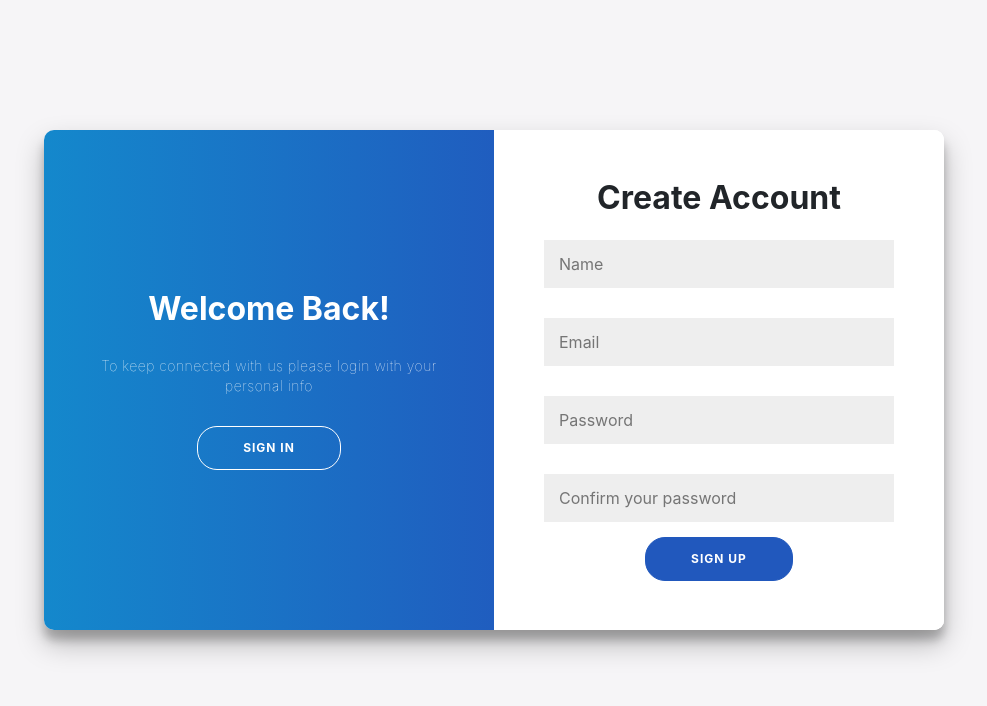
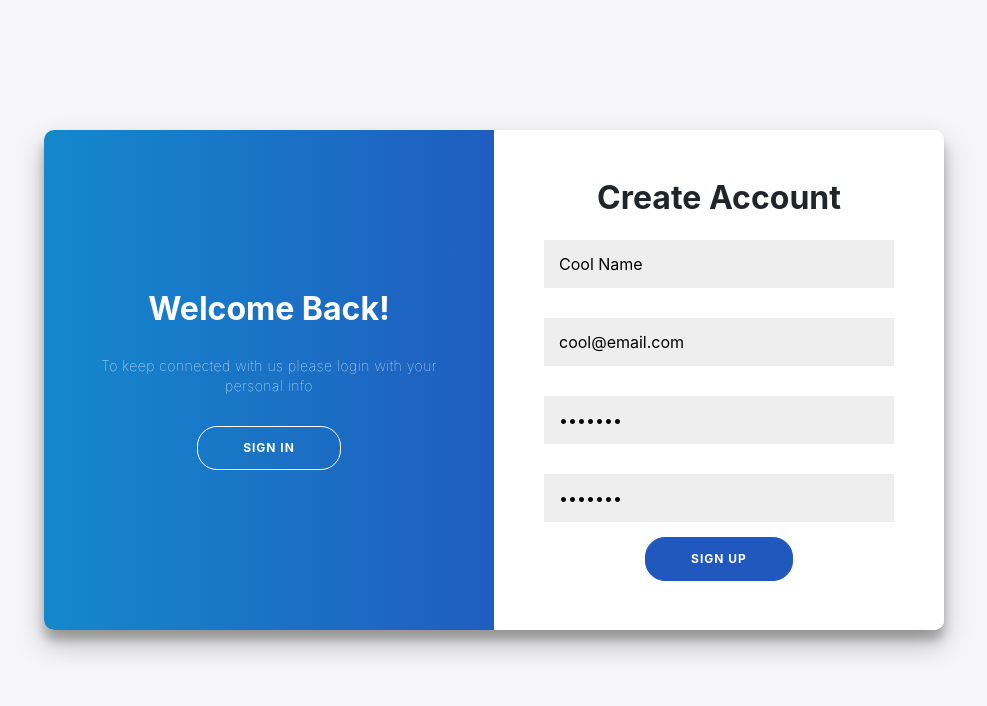
Before and after one commit to AngelCruzL/tsx-calendar, a React (Vite) app: page /login in a window 1280 px wide. Both pictures are taken after a click on the button "SIGN UP". Shown: the top 706 px of the page, without its empty margins (146-1133 px from the left). Built offline with nearby package versions, Linux system fonts and the light colour scheme; no server answers.

Commit message:
feat: adding auth state on register

```diff
--- a/src/actions/auth.ts
+++ b/src/actions/auth.ts
@@ -25,6 +25,28 @@ export const startLogin = (email: string, password: string) => {
   };
 };
 
+// prettier-ignore
+export const startRegister = (email: string, password: string, name:string) => {
+  return async (dispatch:Dispatch) => {
+    const res = await fetchWithoutToken('auth/new', { email, password, name }, "POST")
+    const body = await res.json();
+
+    if (body.ok) {
+      localStorage.setItem('token', body.token);
+      localStorage.setItem('token-init-date', String(new Date().getTime()));
+
+      dispatch(
+        login({
+          name: body.name,
+          uid: body.uid,
+        })
+      );
+    } else {
+      Swal.fire('Error', body.msg, 'error');
+    }
+  }
+}
+
 const login = (user: User) => ({
   type: ActionTypes.authLogin,
   payload: user,
--- a/src/components/auth/LoginScreen.tsx
+++ b/src/components/auth/LoginScreen.tsx
@@ -1,8 +1,9 @@
 import React from 'react';
 import { useDispatch } from 'react-redux';
+import Swal from 'sweetalert2';
 
 import { useForm } from '../../hooks/useForm';
-import { startLogin } from '../../actions/auth';
+import { startLogin, startRegister } from '../../actions/auth';
 
 import './login.css';
 
@@ -19,7 +20,16 @@ function LoginScreen() {
     loginPassword: '1234567',
   });
 
+  const [formRegisterValues, handleRegisterInputChange] = useForm({
+    registerName: 'Cool Name',
+    registerEmail: 'cool@email.com',
+    registerPassword: '1234567',
+    registerPasswordConfirmation: '1234567',
+  });
+
   const { loginEmail, loginPassword } = formLoginValues;
+  // prettier-ignore
+  const { registerEmail,registerName,registerPassword,registerPasswordConfirmation } = formRegisterValues;
 
   const toggleSignInState = (signInForm = true) => {
     const container = document.getElementById('container');
@@ -30,9 +40,17 @@ function LoginScreen() {
         : container.classList.remove('right-panel-active');
   };
 
+  const handleRegister = (e: React.FormEvent<HTMLFormElement>) => {
+    e.preventDefault();
+
+    if (registerPassword.trim() !== registerPasswordConfirmation.trim())
+      return Swal.fire('Error', 'Las contraseñas deben ser iguales', 'error');
+
+    dispatch(startRegister(registerEmail, registerPassword, registerName));
+  };
+
   const handleLogin = (e: React.FormEvent<HTMLFormElement>) => {
     e.preventDefault();
-
     dispatch(startLogin(loginEmail, loginPassword));
   };
 
@@ -40,15 +58,39 @@ function LoginScreen() {
     <div className="wrapper">
       <div className="center-container" id="container">
         <div className="form-container sign-up-container">
-          <form className="form-login">
+          <form className="form-login" onSubmit={handleRegister}>
             <h2 className="h2">Create Account</h2>
-            <input className="input" type="text" placeholder="Name" />
-            <input className="input" type="email" placeholder="Email" />
-            <input className="input" type="password" placeholder="Password" />
+            <input
+              className="input"
+              type="text"
+              placeholder="Name"
+              name="registerName"
+              value={registerName}
+              onChange={handleRegisterInputChange}
+            />
+            <input
+              className="input"
+              type="email"
+              placeholder="Email"
+              name="registerEmail"
+              value={registerEmail}
+              onChange={handleRegisterInputChange}
+            />
+            <input
+              className="input"
+              type="password"
+              placeholder="Password"
+              name="registerPassword"
+              value={registerPassword}
+              onChange={handleRegisterInputChange}
+            />
             <input
               className="input"
               type="password"
               placeholder="Confirm your password"
+              name="registerPasswordConfirmation"
+              value={registerPasswordConfirmation}
+              onChange={handleRegisterInputChange}
             />
             <button className="button">Sign Up</button>
           </form>
```
Also changed, not shown: src/interfaces/CustomFetch.ts (+13 -5 lines).
